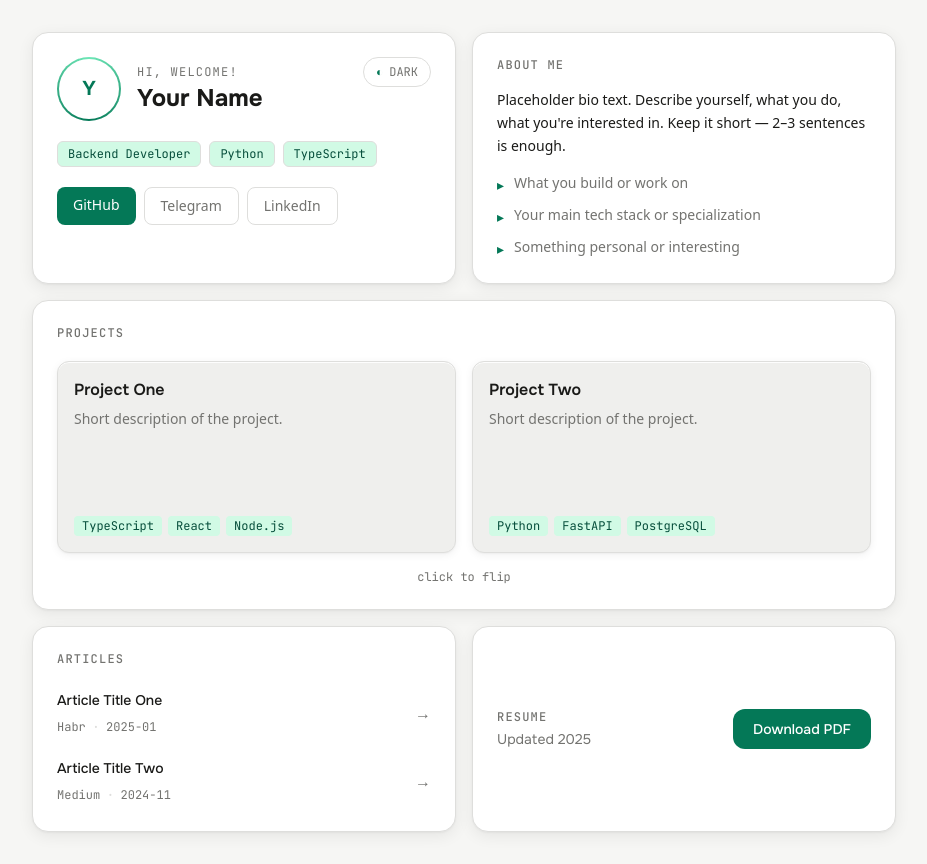
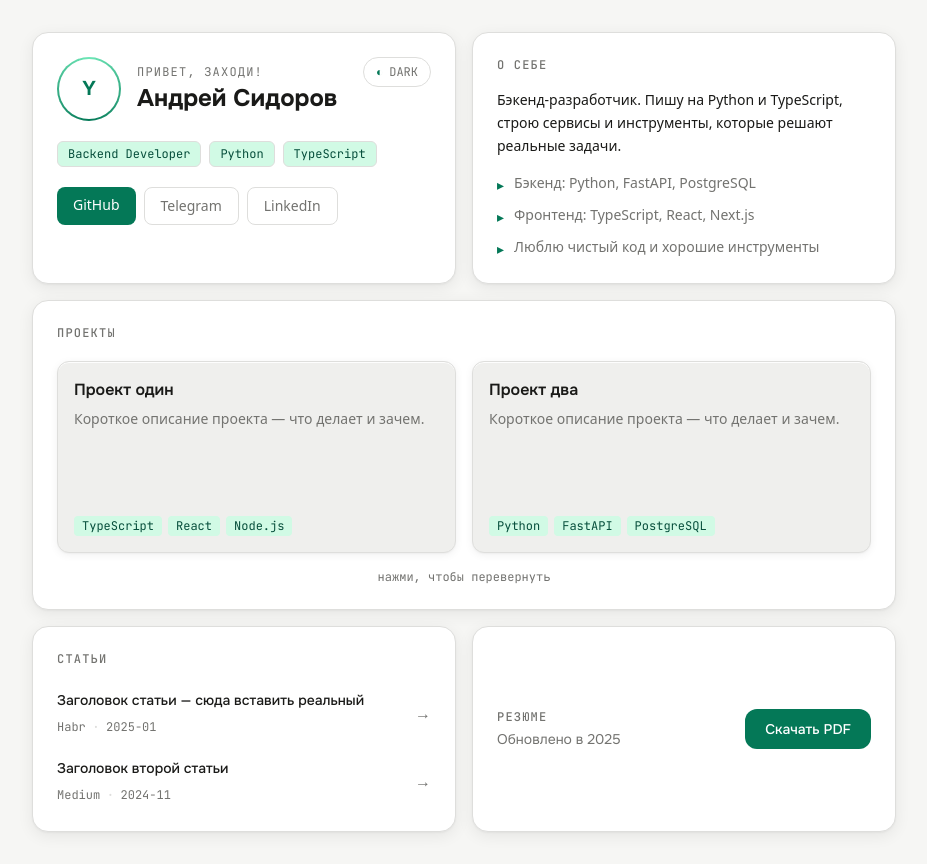
Before and after one commit to sidan93/personal_site, a Next.js app: page /personal_site/ in a window 1280 px wide. Shown: the whole page, without its empty margins (176-1103 px from the left). Built offline with nearby package versions, Linux system fonts and the light colour scheme.

Commit message:
content: add real name/links, translate site to Russian

```diff
--- a/src/components/AboutCard.tsx
+++ b/src/components/AboutCard.tsx
@@ -2,17 +2,17 @@ export default function AboutCard() {
   return (
     <div className="bg-[var(--card)] border border-[var(--border)] rounded-2xl p-6 card-elevated">
       <h2 className="font-code text-xs font-medium uppercase tracking-widest mb-4" style={{ color: 'var(--text-muted)' }}>
-        About Me
+        О себе
       </h2>
       <p className="leading-relaxed mb-4 text-sm" style={{ color: 'var(--text)' }}>
-        Placeholder bio text. Describe yourself, what you do, what you&apos;re interested in.
-        Keep it short &mdash; 2&ndash;3 sentences is enough.
+        Бэкенд-разработчик. Пишу на Python и TypeScript, строю сервисы и инструменты,
+        которые решают реальные задачи.
       </p>
       <ul className="space-y-2.5">
         {[
-          'What you build or work on',
-          'Your main tech stack or specialization',
-          'Something personal or interesting',
+          'Бэкенд: Python, FastAPI, PostgreSQL',
+          'Фронтенд: TypeScript, React, Next.js',
+          'Люблю чистый код и хорошие инструменты',
         ].map((item) => (
           <li key={item} className="flex items-start gap-2.5 text-sm" style={{ color: 'var(--text-muted)' }}>
             <span className="font-code mt-0.5" style={{ color: 'var(--accent)' }}>▸</span>
--- a/src/components/ArticlesSection.tsx
+++ b/src/components/ArticlesSection.tsx
@@ -4,7 +4,7 @@ export default function ArticlesSection() {
   return (
     <div className="bg-[var(--card)] border border-[var(--border)] rounded-2xl p-6 card-elevated">
       <h2 className="font-code text-xs font-medium uppercase tracking-widest mb-5" style={{ color: 'var(--text-muted)' }}>
-        Articles
+        Статьи
       </h2>
       <ul className="space-y-4">
         {articles.map((article) => (
--- a/src/components/IntroCard.tsx
+++ b/src/components/IntroCard.tsx
@@ -13,8 +13,8 @@ export default function IntroCard() {
             </div>
           </div>
           <div>
-            <p className="font-code text-xs uppercase tracking-widest mb-0.5" style={{ color: 'var(--text-muted)' }}>Hi, welcome!</p>
-            <h1 className="font-heading text-2xl font-bold" style={{ color: 'var(--text)' }}>Your Name</h1>
+            <p className="font-code text-xs uppercase tracking-widest mb-0.5" style={{ color: 'var(--text-muted)' }}>Привет, заходи!</p>
+            <h1 className="font-heading text-2xl font-bold" style={{ color: 'var(--text)' }}>Андрей Сидоров</h1>
           </div>
         </div>
         <ThemeToggle />
@@ -36,12 +36,12 @@ export default function IntroCard() {
           style={{ background: 'var(--accent)' }}>
           GitHub
         </a>
-        <a href="https://t.me/yourusername" target="_blank" rel="noopener noreferrer"
+        <a href="https://t.me/absidorov" target="_blank" rel="noopener noreferrer"
           className="px-4 py-2 rounded-lg text-sm font-medium border border-[var(--border)] hover:border-[var(--accent)] transition-colors"
           style={{ color: 'var(--text-muted)' }}>
           Telegram
         </a>
-        <a href="https://linkedin.com/in/yourusername" target="_blank" rel="noopener noreferrer"
+        <a href="https://linkedin.com/in/absidorov" target="_blank" rel="noopener noreferrer"
           className="px-4 py-2 rounded-lg text-sm font-medium border border-[var(--border)] hover:border-[var(--accent)] transition-colors"
           style={{ color: 'var(--text-muted)' }}>
           LinkedIn
--- a/src/components/ProjectsSection.tsx
+++ b/src/components/ProjectsSection.tsx
@@ -7,7 +7,7 @@ export default function ProjectsSection() {
   return (
     <div className="bg-[var(--card)] border border-[var(--border)] rounded-2xl p-6 card-elevated">
       <h2 className="font-code text-xs font-medium uppercase tracking-widest mb-5" style={{ color: 'var(--text-muted)' }}>
-        Projects
+        Проекты
       </h2>
       <div className="grid grid-cols-1 sm:grid-cols-2 gap-4">
         {projects.map((project) => (
@@ -45,7 +45,7 @@ export default function ProjectsSection() {
                     className="inline-block px-4 py-2 bg-white rounded-lg text-sm font-medium hover:bg-white/90 transition-colors text-center font-heading"
                     style={{ color: 'var(--accent)' }}
                   >
-                    View on GitHub →
+                    Открыть на GitHub →
                   </a>
                 </div>
               }
@@ -54,7 +54,7 @@ export default function ProjectsSection() {
         ))}
       </div>
       <p className="font-code text-xs mt-4 text-center" style={{ color: 'var(--text-muted)' }}>
-        click to flip
+        нажми, чтобы перевернуть
       </p>
     </div>
   )
--- a/src/components/ResumeSection.tsx
+++ b/src/components/ResumeSection.tsx
@@ -3,10 +3,10 @@ export default function ResumeSection() {
     <div className="bg-[var(--card)] border border-[var(--border)] rounded-2xl p-6 flex items-center justify-between card-elevated">
       <div>
         <h2 className="font-code text-xs font-medium uppercase tracking-widest mb-1" style={{ color: 'var(--text-muted)' }}>
-          Resume
+          Резюме
         </h2>
         <p className="font-heading text-sm" style={{ color: 'var(--text-muted)' }}>
-          Updated 2025
+          Обновлено в 2025
         </p>
       </div>
       <a
@@ -15,7 +15,7 @@ export default function ResumeSection() {
         className="px-5 py-2.5 rounded-xl text-sm font-medium text-white hover:opacity-85 transition-opacity font-heading"
         style={{ background: 'var(--accent)' }}
       >
-        Download PDF
+        Скачать PDF
       </a>
     </div>
   )
--- a/src/data/articles.ts
+++ b/src/data/articles.ts
@@ -7,13 +7,13 @@ export interface Article {
 
 export const articles: Article[] = [
   {
-    title: 'Article Title One',
+    title: 'Заголовок статьи — сюда вставить реальный',
     source: 'Habr',
     url: 'https://habr.com/your-article',
     date: '2025-01',
   },
   {
-    title: 'Article Title Two',
+    title: 'Заголовок второй статьи',
     source: 'Medium',
     url: 'https://medium.com/your-article',
     date: '2024-11',
--- a/src/data/projects.ts
+++ b/src/data/projects.ts
@@ -8,17 +8,17 @@ export interface Project {
 
 export const projects: Project[] = [
   {
-    title: 'Project One',
-    description: 'Short description of the project.',
+    title: 'Проект один',
+    description: 'Короткое описание проекта — что делает и зачем.',
     stack: ['TypeScript', 'React', 'Node.js'],
-    url: 'https://github.com/yourusername/project-one',
-    details: 'Longer description shown on card flip. What problem it solves, what you learned.',
+    url: 'https://github.com/sidan93/project-one',
+    details: 'Подробное описание на обороте карточки. Какую задачу решает, что было интересно в реализации.',
   },
   {
-    title: 'Project Two',
-    description: 'Short description of the project.',
+    title: 'Проект два',
+    description: 'Короткое описание проекта — что делает и зачем.',
     stack: ['Python', 'FastAPI', 'PostgreSQL'],
-    url: 'https://github.com/yourusername/project-two',
-    details: 'Longer description shown on card flip.',
+    url: 'https://github.com/sidan93/project-two',
+    details: 'Подробное описание на обороте карточки.',
   },
 ]
```
